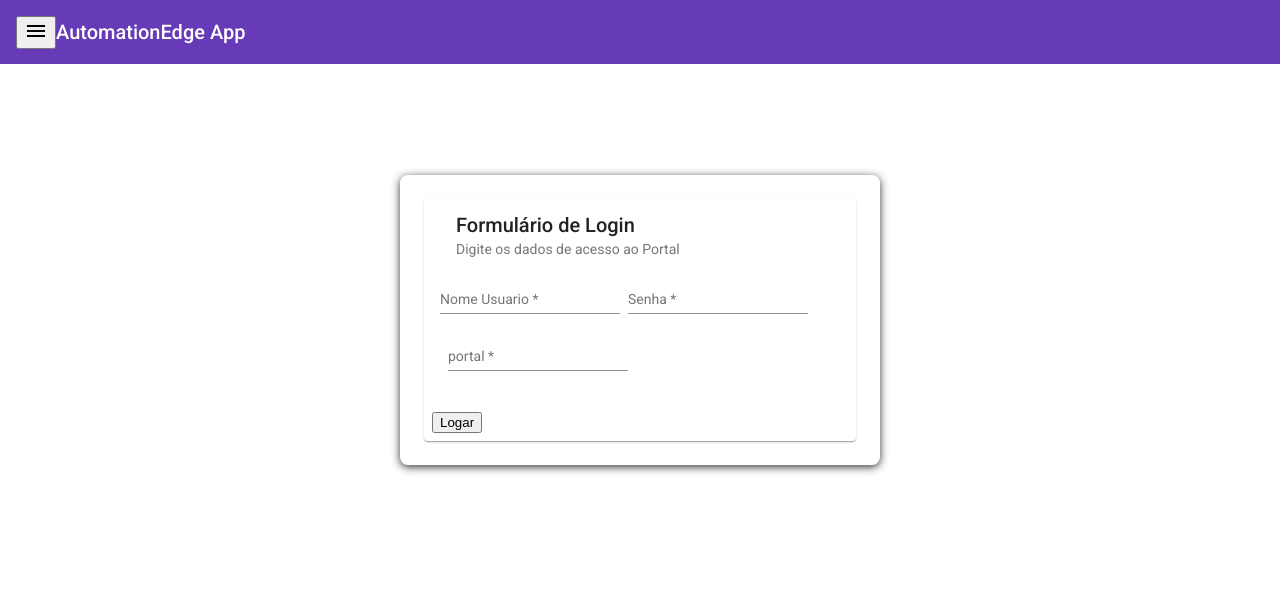
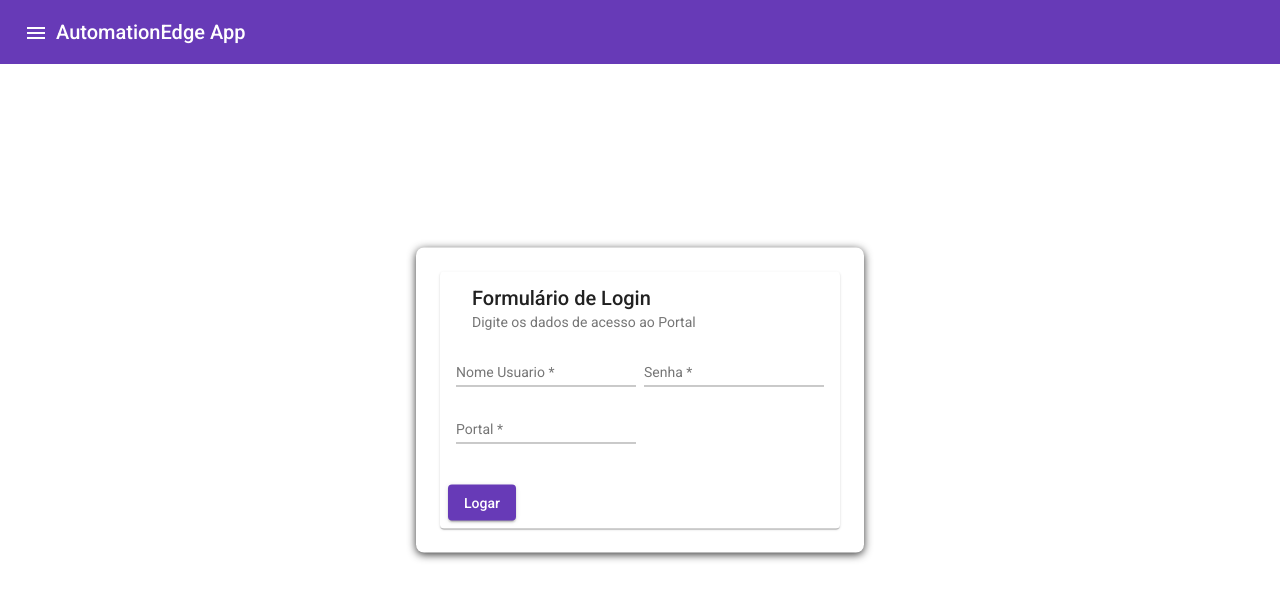
Before and after one commit to juniorezeq/automationedgeapp_ang, an Angular app: page / in a window 1280 px wide. Shown: the top 600 px of the page. Built offline with nearby package versions, Linux system fonts and the light colour scheme.

Commit message:
Ajuste botões

```diff
--- a/src/app/app.module.ts
+++ b/src/app/app.module.ts
@@ -20,6 +20,7 @@ import { from } from 'rxjs';
 import { LoginFormComponent } from './views/login-form/login-form.component';
 import {MatCardModule} from '@angular/material/card';
 import { DialogResultComponent } from './views/login-form/dialog-result/dialog-result.component';
+import {MatButtonModule} from '@angular/material/button';
 
 @NgModule({
   declarations: [
@@ -45,7 +46,8 @@ import { DialogResultComponent } from './views/login-form/dialog-result/dialog-r
     MatDialogModule,
     MatInputModule,
     MatCardModule,
-    MatSidenavModule
+    MatSidenavModule,
+    MatButtonModule
   ],
   providers: [],
   bootstrap: [AppComponent]
--- a/src/app/views/login-form/login-form.component.css
+++ b/src/app/views/login-form/login-form.component.css
@@ -47,7 +47,7 @@
     position: fixed;
     left: 50%;
     padding: 24px;
-    top: 40%;
+    top: 50%;
     transform: translate(-50%, -50%);
   }
 
@@ -88,3 +88,40 @@
   input.example-right-align {
     -moz-appearance: textfield;
   }
+
+  section {
+    display: table;
+  }
+
+  .example-label {
+    display: table-cell;
+    font-size: 14px;
+    margin-left: 8px;
+    min-width: 120px;
+  }
+
+  .example-button-row {
+    display: table-cell;
+    width: 490px;
+  }
+
+  .example-button-row .mat-button-base {
+    margin: 8px 8px 8px 0;
+  }
+
+  .example-flex-container {
+    display: flex;
+    justify-content: space-between;
+    flex-wrap: wrap;
+  }
+
+  .example-button-container {
+    display: flex;
+    justify-content: center;
+    width: 120px;
+  }
+
+  .example-button-row {
+    display: table-cell;
+    width: 490px;
+  }
--- a/src/app/views/login-form/login-form.component.html
+++ b/src/app/views/login-form/login-form.component.html
@@ -7,24 +7,27 @@
     </mat-card-header>
     <mat-card-content>
         <form class="example-form" [formGroup]="loginForm" >
+          <div class="class column">
               <mat-form-field class="example-left-align">
                 <mat-label>Nome Usuario</mat-label>
                 <input matInput placeholder="" formControlName="usuario" name="usuario">
               </mat-form-field>
-
               <mat-form-field class="example-left-align">
                 <mat-label>Senha</mat-label>
                 <input matInput placeholder="" formControlName="senha" name="senha" [type]="hide ? 'password' : 'text'">
              </mat-form-field>
+          </div>
 
+          <div class="class column">
             <mat-form-field class="example-left-align">
-            <mat-label>portal</mat-label>
+              <mat-label>Portal</mat-label>
               <input matInput placeholder="" formControlName="portal" name="portal">
             </mat-form-field>
+          </div>
         </form>
     </mat-card-content>
     <mat-card-actions>
-      <button mat-raised-button color="Accent" (click)=getLogin()>Logar</button>
+        <button mat-raised-button color="primary"(click)=getLogin()>Logar</button>
     </mat-card-actions>
   </mat-card>
   </div>
```
Lines whose indentation alone changed are shown as unchanged.
